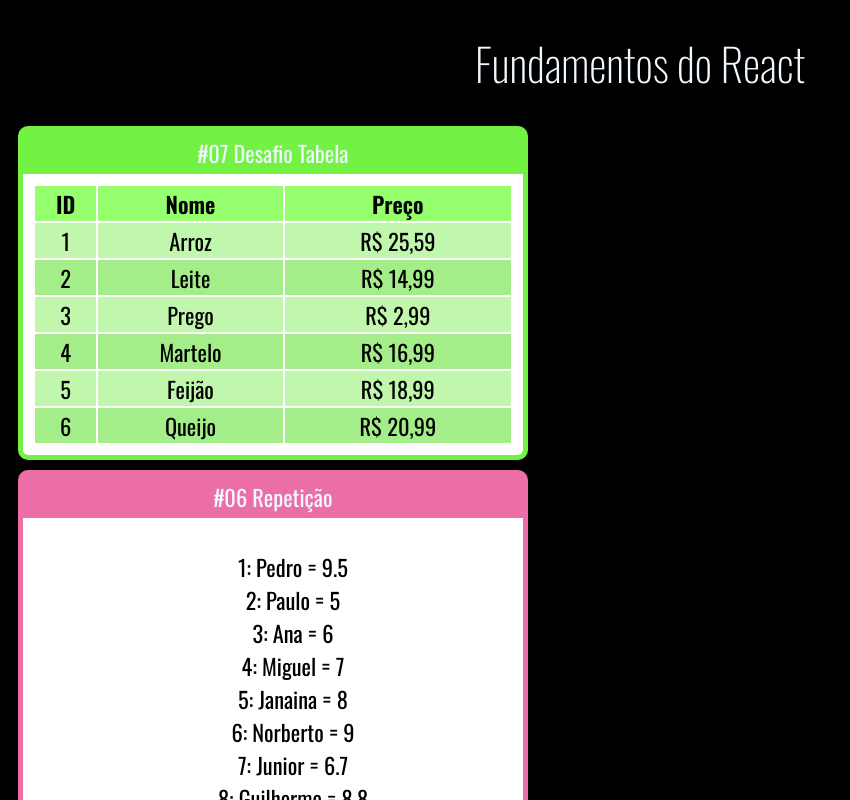
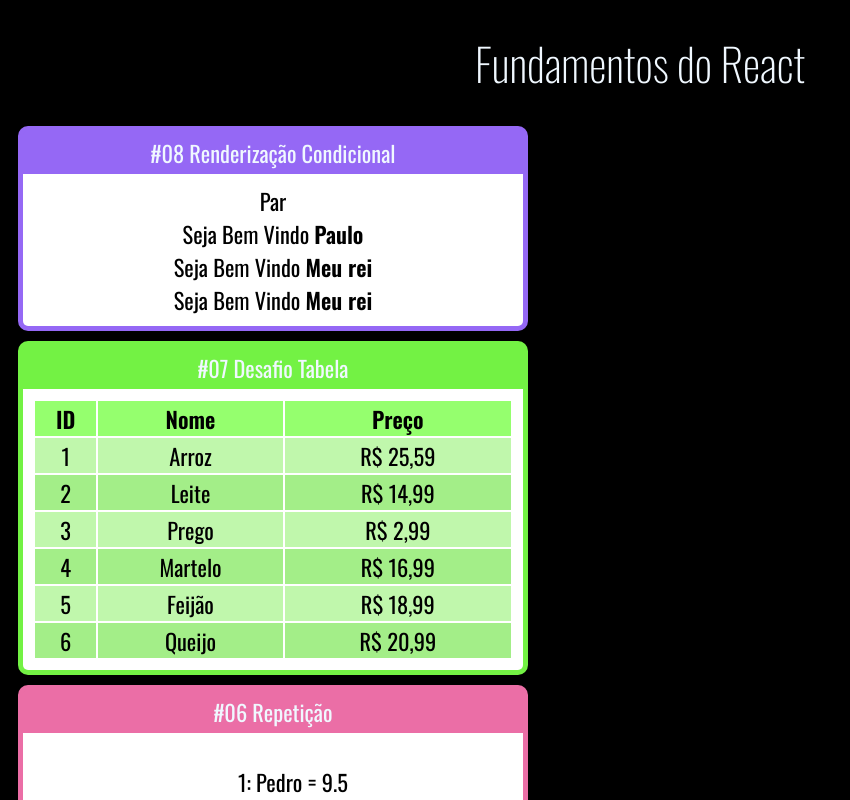
Before and after one commit to EduardoLoppes/Curso-React, a React (Create React App) app in the folder fundamentos-react/: page / in a window 1280 px wide. Shown: the top 800 px of the page, without its empty margins (0-850 px from the left). Built offline with nearby package versions, Linux system fonts and the light colour scheme.

Commit message:
feat: If applied, create conditional rendering with examples, lessons: 31,32,33

```diff
--- a/fundamentos-react/src/App.jsx
+++ b/fundamentos-react/src/App.jsx
@@ -1,5 +1,8 @@
 import React from "react";
 
+
+import UsuarioInfo from "./components/condicional/UsuarioInfo";
+import ParOuImpar from "./components/condicional/ParOuImpar";
 import TabelaProdutos from "./components/repeticao/TabelaProdutos";
 import ListaAluno from "./components/repeticao/ListaAluno";
 import FamilyMember from "./components/basics/FamilyMember"
@@ -13,7 +16,15 @@
 export default _ =>
     <div className="App">
         <h1>Fundamentos do React</h1>
+
         <div className="Cards">
+            <Card titulo="#08 Renderização Condicional" color="#9568F5">
+                <ParOuImpar numero={20}></ParOuImpar>
+                <UsuarioInfo usuario={{nome: 'Paulo'}}></UsuarioInfo>
+                <UsuarioInfo usuario={{email: 'P@aulo.com'}}></UsuarioInfo>
+                <UsuarioInfo usuario={{}}></UsuarioInfo>
+            </Card>
+
             <Card titulo="#07 Desafio Tabela" color="#73F244">
                 <TabelaProdutos></TabelaProdutos>
             </Card>
@@ -22,7 +33,7 @@
                 <ListaAluno></ListaAluno>
             </Card>
 
-            <Card titulo="#05 Componente com filhos" color="#8A015E">
+            <Card titulo="#05 Componente Com Filhos" color="#8A015E">
                 {
                     <Family sobrenome="Lopes">
                         <FamilyMember nome="Eloisa" />
--- /dev/null
+++ b/fundamentos-react/src/components/condicional/ParOuImpar.jsx
@@ -0,0 +1,15 @@
+import React from "react";
+
+export default props => {
+
+    const isPar = props.numero % 2 === 0
+
+    return(
+        <div>
+            { isPar ?
+                <span> Par </span> :
+                <span> Impar </span>
+            }
+        </div>
+    )
+}
--- /dev/null
+++ b/fundamentos-react/src/components/condicional/UsuarioInfo.jsx
@@ -0,0 +1,25 @@
+import React from "react";
+import If, {Else} from './if'
+
+export default props => {
+    const usuario = props.usuario || {}
+    return (
+        <div>
+            {/* <If test={usuario && usuario.nome}>
+                Seja Bem Vindo <strong> {props.usuario.nome}</strong>
+            </If>
+
+            <If test={!usuario || !usuario.nome}>
+                Seja Bem Vindo <strong>Meu rei</strong>
+            </If> */}
+
+            <If test={usuario && usuario.nome}>
+                Seja Bem Vindo <strong> {props.usuario.nome}</strong>
+
+                <Else>
+                    Seja Bem Vindo <strong>Meu rei</strong>
+                </Else>
+            </If>
+        </div>
+    )
+}
--- /dev/null
+++ b/fundamentos-react/src/components/condicional/if.js
@@ -0,0 +1,36 @@
+/*
+
+<If test={exp}>
+<span>....</span>
+<span>....</span>
+<span>....</span>
+</If>
+
+
+
+
+
+*/
+
+export default props => {
+    const elseChild = props.children.filter(child =>{
+        return child.type && child.type.name === "Else"
+    }) [0]
+
+    const ifChildren = props.children.filter(child =>{
+        return child !== elseChild
+    })
+
+    console.log(elseChild)
+
+
+ if(props.test){
+    return ifChildren
+ } else if (elseChild){
+    return elseChild
+ } else {
+    return false
+ }
+}
+
+export const Else = props => props.children
```
